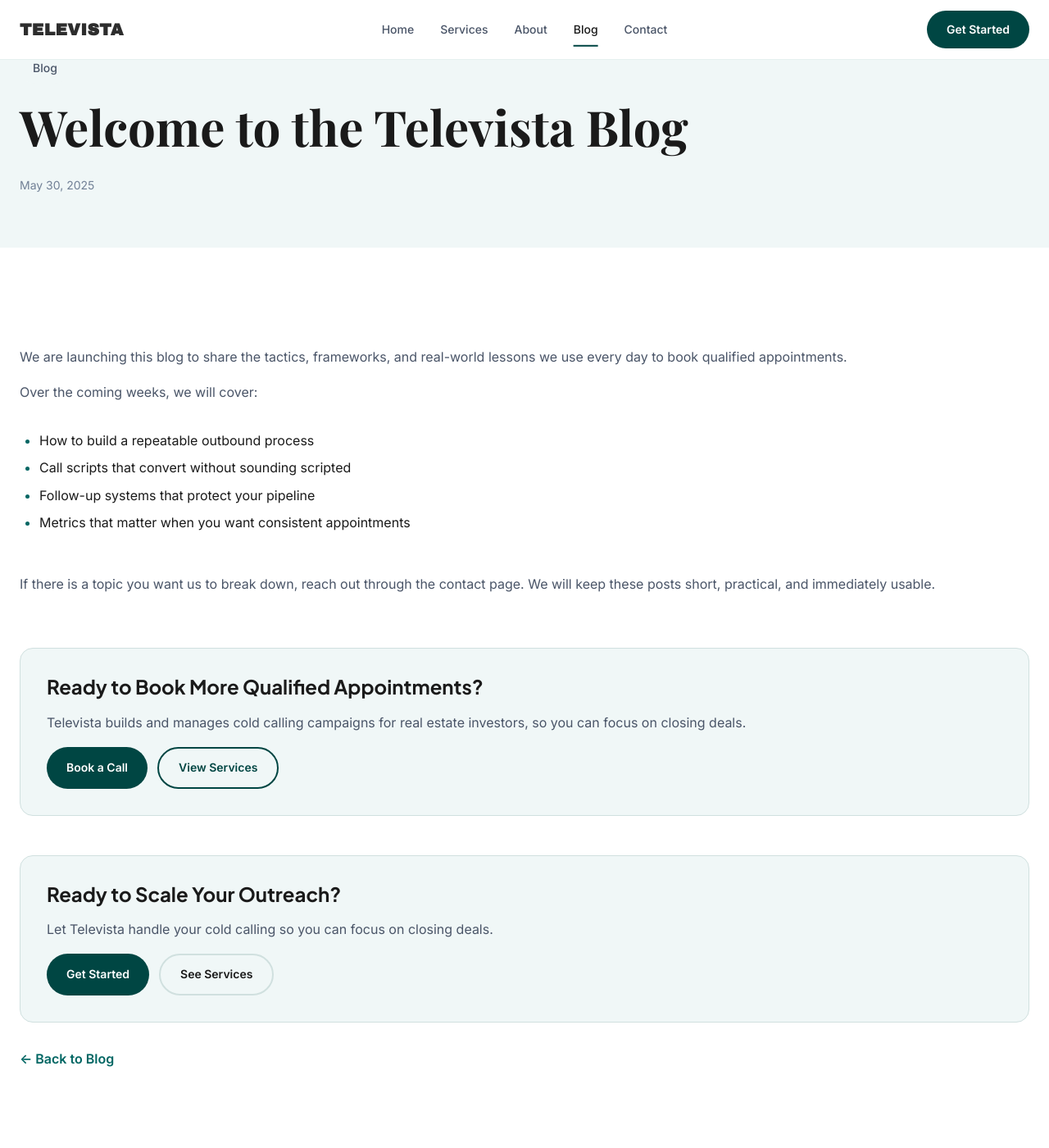
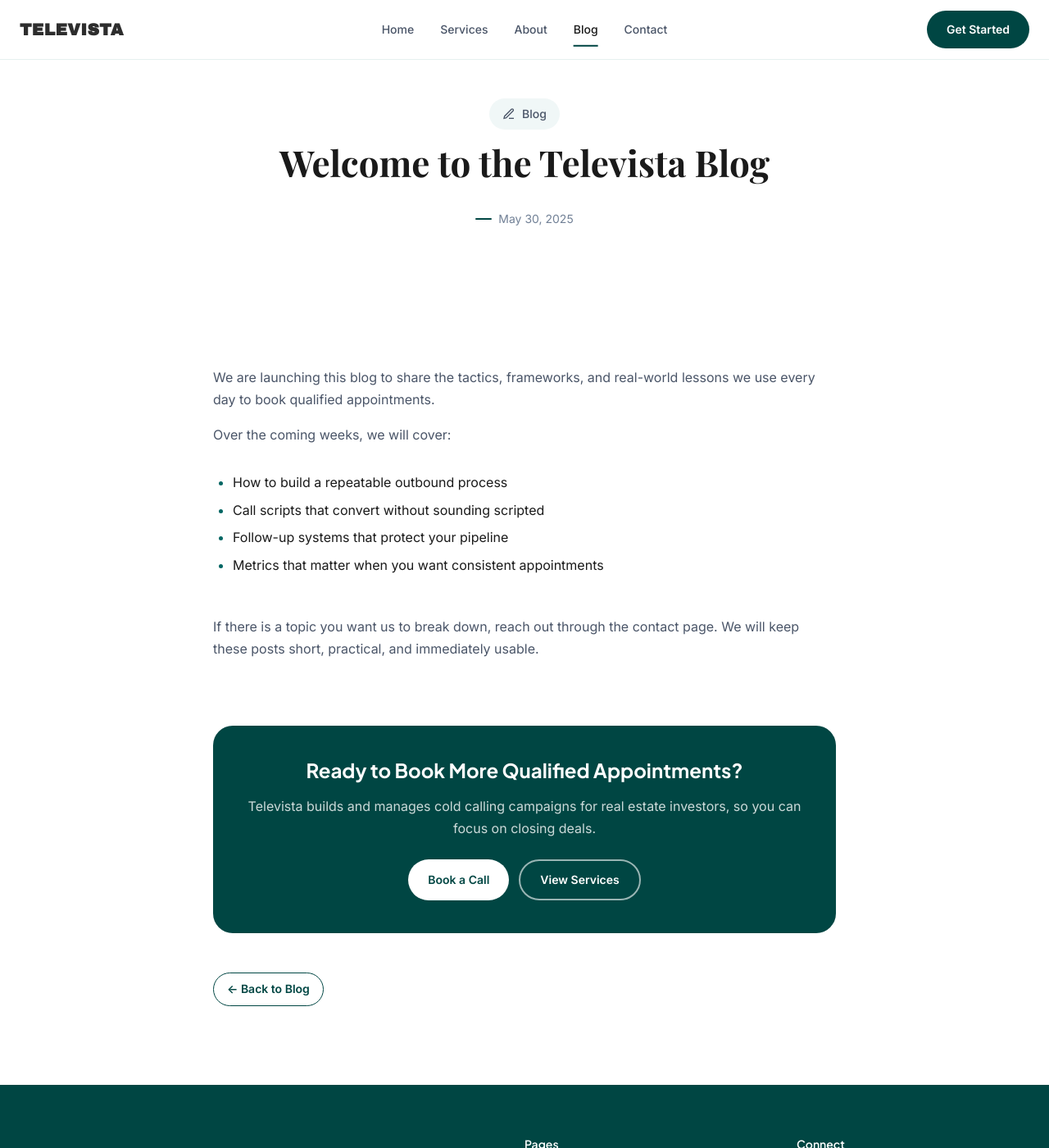
Before and after one commit to amer676/Televista, a Jekyll site: the page built from _posts/2025-05-30-welcome-to-televista.md, in a window 1280 px wide and 1400 px high. Shown: the whole window at 82% size. Built offline with Jekyll 4.4.1, drawn with Linux system fonts in a browser that asks for light colours.

Commit message:
Refresh blog and post layout styling

```diff
--- a/_layouts/post.html
+++ b/_layouts/post.html
@@ -148,11 +148,29 @@
     </nav>
 
     <main id="main-content">
-      <section class="post-hero">
+      <section class="hero section" style="padding-bottom: var(--space-12)">
         <div class="container">
-          <div class="section-badge">Blog</div>
-          <h1 class="section-title">{{ page.title }}</h1>
-          <p class="post-meta">{{ page.date | date: "%B %-d, %Y" }}</p>
+          <div class="text-center">
+            <div class="section-badge fade-in">
+              <svg
+                viewBox="0 0 24 24"
+                fill="none"
+                stroke="currentColor"
+                stroke-width="2"
+              >
+                <path d="M12 20h9" />
+                <path
+                  d="M16.5 3.5a2.121 2.121 0 0 1 3 3L7 19l-4 1 1-4L16.5 3.5z"
+                />
+              </svg>
+              <span>Blog</span>
+            </div>
+            <h1
+              class="hero-title fade-in"
+              style="font-size: clamp(1.75rem, 4vw, 2.75rem); max-width: 820px; margin-left: auto; margin-right: auto;"
+            >{{ page.title }}</h1>
+            <p class="post-meta fade-in">{{ page.date | date: "%B %-d, %Y" }}</p>
+          </div>
         </div>
       </section>
 
@@ -160,16 +178,7 @@
         <div class="container">
           <article class="post-content">{{ content }}</article>
 
-          <div class="post-cta">
-            <h2>Ready to Scale Your Outreach?</h2>
-            <p>Let Televista handle your cold calling so you can focus on closing deals.</p>
-            <div class="post-cta-actions">
-              <a href="{{ '/contact.html' | relative_url }}" class="btn btn-primary">Get Started</a>
-              <a href="{{ '/services.html' | relative_url }}" class="btn btn-outline">See Services</a>
-            </div>
-          </div>
-
-          <div style="margin-top: var(--space-8)">
+          <div style="max-width: 760px; margin: var(--space-10) auto 0;">
             <a class="blog-read-more" href="{{ '/blog/' | relative_url }}"
               >&larr; Back to Blog</a
             >
--- a/assets/css/main.css
+++ b/assets/css/main.css
@@ -2883,26 +2883,27 @@ a.footer-contact-value:hover {
 
 .blog-list {
   display: grid;
-  grid-template-columns: repeat(auto-fit, minmax(280px, 1fr));
-  gap: var(--space-6);
+  grid-template-columns: repeat(auto-fit, minmax(300px, 1fr));
+  gap: var(--space-8);
   margin-top: var(--space-10);
 }
 
 .blog-card {
   background: var(--color-bg-card);
-  border: 1px solid var(--color-border-light);
-  padding: var(--space-6);
-  border-radius: var(--radius-lg);
+  border: 1px solid var(--color-border);
+  padding: var(--space-8);
+  border-radius: var(--radius-2xl);
   box-shadow: var(--shadow-card);
   display: flex;
   flex-direction: column;
   gap: var(--space-3);
-  transition: transform var(--transition-base), box-shadow var(--transition-base);
+  transition: transform var(--transition-base), box-shadow var(--transition-base), border-color var(--transition-base);
 }
 
 .blog-card:hover {
   transform: translateY(-4px);
   box-shadow: var(--shadow-lg);
+  border-color: var(--color-accent-primary);
 }
 
 .blog-date {
@@ -2913,27 +2914,46 @@ a.footer-contact-value:hover {
 }
 
 .blog-title a {
+  color: var(--color-text-primary);
+  transition: color var(--transition-base);
+}
+
+.blog-title a:hover {
   color: var(--color-accent-primary);
 }
 
 .blog-title {
-  font-size: var(--text-lg);
-  line-height: 1.3;
+  font-size: var(--text-xl);
+  line-height: 1.35;
   margin: 0;
+  font-family: var(--font-display);
+  font-weight: 700;
 }
 
 .blog-excerpt {
   color: var(--color-text-secondary);
+  flex-grow: 1;
+  line-height: 1.6;
 }
 
 .blog-read-more {
   align-self: flex-start;
+  margin-top: var(--space-2);
   font-weight: 600;
-  color: var(--color-accent-secondary);
+  font-size: var(--text-sm);
+  color: var(--color-accent-primary);
+  display: inline-flex;
+  align-items: center;
+  gap: var(--space-1);
+  padding: var(--space-2) var(--space-4);
+  border: 1.5px solid var(--color-accent-primary);
+  border-radius: var(--radius-full);
+  transition: background var(--transition-base), color var(--transition-base);
 }
 
 .blog-read-more:hover {
-  color: var(--color-accent-primary);
+  background: var(--color-accent-primary);
+  color: #fff;
 }
 
 .blog-post {
@@ -2941,18 +2961,32 @@ a.footer-contact-value:hover {
 }
 
 .post-hero {
-  padding: var(--space-16) 0;
+  padding: var(--space-20) 0;
   background: var(--color-bg-secondary);
 }
 
 .post-meta {
   color: var(--color-text-muted);
   font-size: var(--text-sm);
-  margin-top: var(--space-2);
+  margin-top: var(--space-4);
+  display: flex;
+  align-items: center;
+  justify-content: center;
+  gap: var(--space-2);
+}
+
+.post-meta::before {
+  content: '';
+  display: inline-block;
+  width: 20px;
+  height: 2px;
+  background: var(--color-accent-primary);
+  border-radius: 2px;
 }
 
 .post-content {
-  margin-top: var(--space-10);
+  max-width: 760px;
+  margin: var(--space-10) auto 0;
   display: grid;
   gap: var(--space-4);
 }
@@ -3032,26 +3066,54 @@ a.footer-contact-value:hover {
 }
 
 .post-cta {
-  margin-top: var(--space-12);
-  padding: var(--space-8);
-  background: var(--color-bg-secondary);
-  border: 1px solid var(--color-border);
-  border-radius: var(--radius-xl);
+  max-width: 760px;
+  margin: var(--space-16) auto 0;
+  padding: var(--space-10) var(--space-10);
+  background: var(--color-accent-primary);
+  border-radius: var(--radius-2xl);
   display: grid;
   gap: var(--space-4);
+  text-align: center;
 }
 
 .post-cta h2 {
   margin: 0;
   font-size: var(--text-2xl);
+  color: #fff;
+  font-family: var(--font-display);
 }
 
 .post-cta p {
   margin: 0;
+  color: rgba(255,255,255,0.8);
 }
 
 .post-cta-actions {
   display: flex;
   flex-wrap: wrap;
+  justify-content: center;
   gap: var(--space-3);
-}
+  margin-top: var(--space-2);
+}
+
+.post-cta .btn-primary {
+  background: #fff;
+  color: var(--color-accent-primary) !important;
+  border-color: #fff;
+}
+
+.post-cta .btn-primary:hover {
+  background: #f0f7f7;
+}
+
+.post-cta .btn-outline {
+  border-color: rgba(255,255,255,0.6);
+  color: #fff !important;
+  background: transparent;
+}
+
+.post-cta .btn-outline:hover {
+  border-color: #fff;
+  background: rgba(255,255,255,0.1);
+  color: #fff !important;
+}
```
Also changed, not shown: blog.html (+23 -8 lines).
